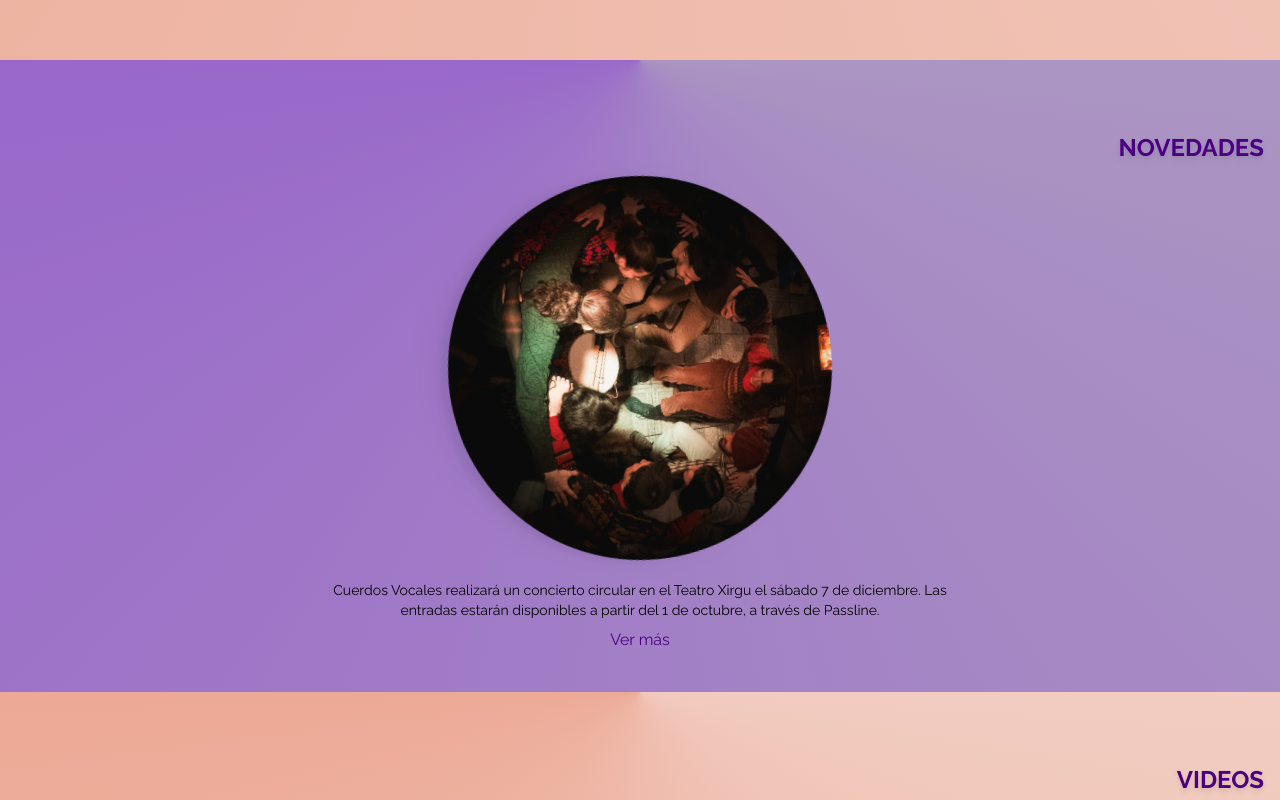
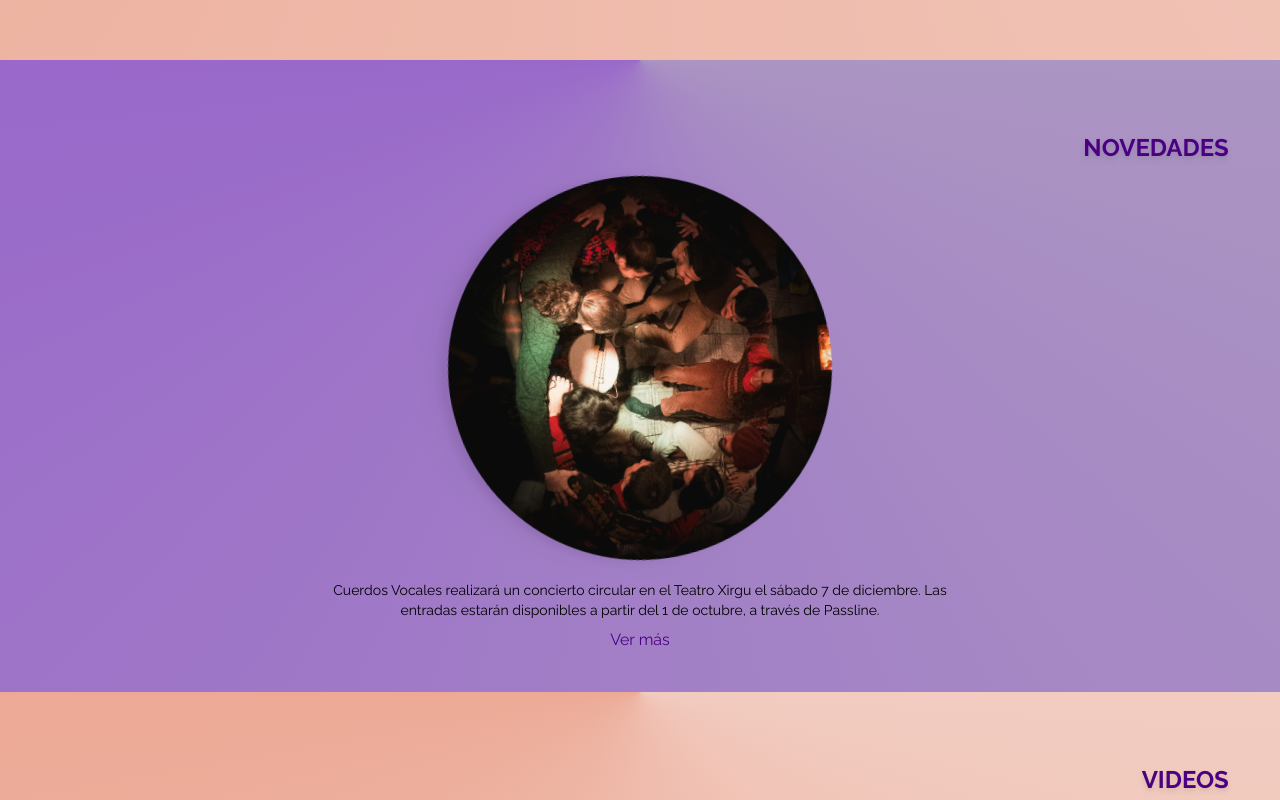
Before and after one commit to gastondvoskin/cuerdos-vocales, a React (Vite) app: page / in a window 1280 px wide. Shown: the part 800-1600 px from the top of the page. Built offline with nearby package versions, Linux system fonts and the light colour scheme.

Commit message:
Adjusted breakpoint in Nav. Adjusted padding right using vw

```diff
--- a/src/components-reusable/SectionHeader.tsx
+++ b/src/components-reusable/SectionHeader.tsx
@@ -2,7 +2,7 @@ import { ISectionHeader } from "../types";
 
 const SectionHeader: React.FC<ISectionHeader> = ({ text }) => {
   return (
-    <header className="self-end pr-4 pt-2 pb-3">
+    <header className="self-end pr-[4vw] pt-2 pb-3">
       <h2 className={`text-myPurple-900 text-2xl font-bold drop-shadow-md`}>{text}</h2>
     </header>
   );
--- a/src/navigation/NavLarge.tsx
+++ b/src/navigation/NavLarge.tsx
@@ -11,7 +11,7 @@ const NavLarge = () => {
   const [currentSection, setCurrentSection] = useState<string>(SECTIONS.HOME);
 
   return (
-    <header className="hidden lg:block">
+    <header className="hidden xl:block">
       <nav className="fixed w-full h-16 shadow-md z-10">
         <div className="h-full flex justify-between items-center bg-myWhite-100">
           <Link
--- a/src/navigation/NavSmall.tsx
+++ b/src/navigation/NavSmall.tsx
@@ -14,7 +14,7 @@ const NavSmall = () => {
   const [currentSection, setCurrentSection] = useState<string>(SECTIONS.HOME);
 
   return (
-    <header className="lg:hidden">
+    <header className="xl:hidden">
       <nav className="fixed w-full h-16 shadow-md z-10">
         <div className="h-full flex justify-between items-center bg-myWhite-100">
           <Link
```
